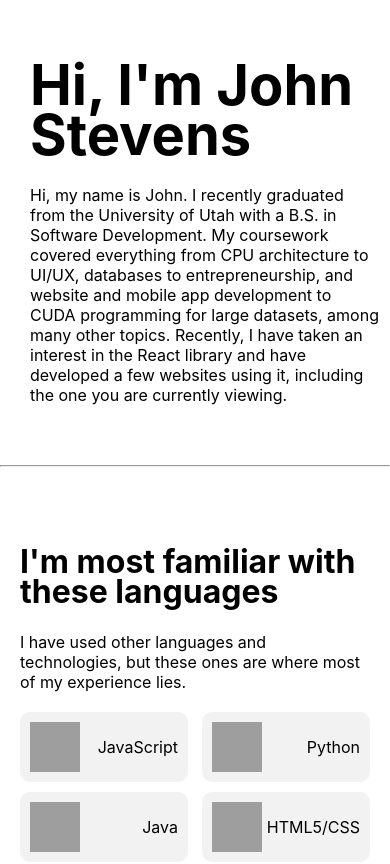
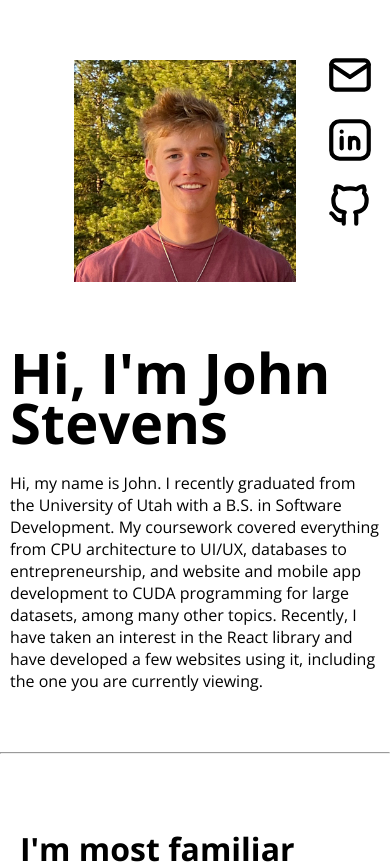
Before and after one commit to johnstevens24/PersonalSite, a React (Create React App) app in the folder personal-site/: page /about in a window 390 px wide. Shown: the top 864 px of the page. Built offline with nearby package versions, Linux system fonts and the light colour scheme; grey boxes are pictures that could not be loaded.

Commit message:
added a photo, changed the font, and added mouse tracking on the carousel desktop version

```diff
--- a/personal-site/public/index.html
+++ b/personal-site/public/index.html
@@ -24,6 +24,7 @@
       work correctly both with client-side routing and a non-root public URL.
       Learn how to configure a non-root public URL by running `npm run build`.
     -->
+    <link href="https://fonts.googleapis.com/css2?family=Open+Sans:wght@400;600;700&display=swap" rel="stylesheet">
     <title>John</title>
   </head>
   <body>
--- a/personal-site/src/components/pages/Home/HomePage.js
+++ b/personal-site/src/components/pages/Home/HomePage.js
@@ -3,15 +3,14 @@ import { useState, useEffect } from 'react'
 import { IconMail } from '@tabler/icons-react';
 import { IconBrandLinkedin } from '@tabler/icons-react';
 import { IconBrandGithub } from '@tabler/icons-react';
-import { Carousel } from 'react-responsive-carousel';
-import 'react-responsive-carousel/lib/styles/carousel.min.css'; // Import carousel styles
-import 'react-alice-carousel/lib/alice-carousel.css';
+// import { Carousel } from 'react-responsive-carousel';
+// import 'react-responsive-carousel/lib/styles/carousel.min.css'; // Import carousel styles
 
 import "./HomePageStyles.css"
 import AliceCarousel from 'react-alice-carousel';
+import 'react-alice-carousel/lib/alice-carousel.css';
 
 const HomePage = () => {
-    const [autoPlay, setAutoPlay] = useState(true);
     const [windowWidth, setWindowWidth] = useState(window.innerWidth)
     const languages = [
         {name:"JavaScript", icon:["https://cdn.jsdelivr.net/gh/devicons/devicon@latest/icons/javascript/javascript-original.svg"]},
@@ -72,6 +71,30 @@ const HomePage = () => {
         2900: { items: projects.length, itemsFit:'contain' } // This ensures all projects are shown at once on wider screens
     };
 
+    const projectSlides = projects.map((project, index) => (
+        <div key={index} className='projectSlide'>
+            <div className='projectSlideInfo'>
+                <h2>{project.title}</h2>
+                <p>Type: {project.type}</p>
+                <p>Tech Stack: {project.type}</p>
+                <br/>
+                <p>{project.info}</p>
+                <div style={{flex:1}}/>
+                <a href={project.link} target="_blank" rel="noopener noreferrer">View on GitHub</a>
+            </div>
+            <div className='projectSlideImages'>
+                <AliceCarousel autoPlay={true} disableButtonsControls={true} animationDuration={1000} infinite={true} autoPlayInterval={5000}>
+                    {project.images.map((image, index) => (
+                        <div key={index} style={{ display: 'flex', justifyContent: 'center', alignItems: 'center', height: '100%' }}>
+                            <img src={image} style={{maxWidth:'100%', maxHeight:'300px', border:'1px solid lightgrey'}}/>
+                        </div>
+
+                    ))}
+                </AliceCarousel>
+            </div>
+        </div>
+    ))
+
     //this is necessary for the mobile version because for some reason the CSS for the AliceCarousel doesn't work when I simply use width:'100%' (or any variation of something similar)
     useEffect(() => {
         const handleResize = () => {
@@ -107,8 +130,8 @@ const HomePage = () => {
 
                 {/* Bio container */}
                 <div className='bioContainer'>
-                    <div className='handDiv'>
-                        <img src={require('../../../assets/images/hand.png')} className="hand"/>
+                    <div className='profPicDiv'>
+                        <img src={require('../../../assets/images/Me/John_700x700.png')} className="profPic"/>
                     </div>
                     <div className="bioDiv">
                         {bioStuff}
@@ -171,44 +194,20 @@ const HomePage = () => {
 
             </div>
 
-            <div className='carouselDiv' onMouseEnter={() => {console.log("entering"); setAutoPlay(false)}} onMouseLeave={() => {setAutoPlay(true)}}>
+            <div className='carouselDiv'>
                 <AliceCarousel
+                     mouseTracking
                     animationEasingFunction='linear'
-                    autoPlay={autoPlay}
+                    autoPlay={true}
                     infinite={true}
                     animationDuration={18000}
                     responsive={responsive}
-                    autoPlayInterval={50} // Set to 0 for continuous scrolling
+                    // autoPlayInterval={50} // Set to 0 for continuous scrolling
                     disableButtonsControls={true} // Hide next/prev buttons
                     disableDotsControls={true} // Hide dots navigation
                     autoPlayStrategy='default'
-                    >
-                    {
-                        projects.map((project, index) => (
-                            <div key={index} className='projectSlide'>
-                                <div className='projectSlideInfo'>
-                                    <h2>{project.title}</h2>
-                                    <p>Type: {project.type}</p>
-                                    <p>Tech Stack: {project.type}</p>
-                                    <br/>
-                                    <p>{project.info}</p>
-                                    <div style={{flex:1}}/>
-                                    <a href={project.link} target="_blank" rel="noopener noreferrer">View on GitHub</a>
-                                </div>
-                                <div className='projectSlideImages'>
-                                    <AliceCarousel autoPlay={true} disableButtonsControls={true} animationDuration={1000} infinite={true} autoPlayInterval={5000}>
-                                        {project.images.map((image, index) => (
-                                            <div key={index} style={{ display: 'flex', justifyContent: 'center', alignItems: 'center', height: '100%' }}>
-                                                <img src={image} style={{maxWidth:'100%', maxHeight:'300px', border:'1px solid lightgrey'}}/>
-                                            </div>
-
-                                        ))}
-                                    </AliceCarousel>
-                                </div>
-                            </div>
-                        ))
-                    }
-                </AliceCarousel>
+                    items={projectSlides}
+                    />
             </div>
 
         </div>
--- a/personal-site/src/components/pages/Home/HomePageStyles.css
+++ b/personal-site/src/components/pages/Home/HomePageStyles.css
@@ -106,18 +106,19 @@
     display: flex;
     flex-direction: row;
     align-items: center;
-    padding:20px;
+    padding:40px;
     padding-top: 80px;
-    padding-bottom: 80px;
+    /* padding-bottom: 80px; */
+    /* background-color: aqua; */
 }
 
-.handDiv {
-    width: 20%;
+.profPicDiv {
+    width: 25%;
     aspect-ratio: 1;
     margin-right: 20px;
 }
 
-.hand {
+.profPic {
     max-width: 100%;
     max-height: 100%;
     /* width: auto; */
@@ -172,6 +173,10 @@ h2 {
     padding-right: 15%;
     padding-left: 15%;
 }
+
+/* .languageItem:hover {
+    border: 2px solid #d2d2d2
+} */
 
 .projectsContainer {
     height: 150;
@@ -244,26 +249,24 @@ h2 {
     }
 
     .contactDiv {
-        width:0px;
-        height:0px;
-        overflow: hidden;
-    }
-
-    .hand {
-        width: 0;
-        height: 0;
-        overflow: hidden;
-    }
-
-    .handDiv {
-        width: 0;
-        height: 0;
+        position:absolute;
+        width:50px;
+        height:180px;
+        top:50px;
+        right:15px;
+        z-index: 10;
     }
 
     .bioContainer {
         padding:10px;
         padding-top: 60px;
         padding-bottom: 60px;
+        flex-direction: column;
+    }
+
+    .profPicDiv  {
+        width:60%;
+        margin-bottom: 60px;
     }
 
     .bioDiv {
--- a/personal-site/src/index.css
+++ b/personal-site/src/index.css
@@ -8,9 +8,10 @@
 
 body {
   margin: 0;
-  font-family: -apple-system, BlinkMacSystemFont, 'Segoe UI', 'Roboto', 'Oxygen',
+  /* font-family: -apple-system, BlinkMacSystemFont, 'Segoe UI', 'Roboto', 'Oxygen',
     'Ubuntu', 'Cantarell', 'Fira Sans', 'Droid Sans', 'Helvetica Neue',
-    sans-serif;
+    sans-serif; */
+  font-family: 'Open Sans', sans-serif;
   -webkit-font-smoothing: antialiased;
   -moz-osx-font-smoothing: grayscale;
 }
```
Also changed, not shown: personal-site/src/assets/images/Me/John_700x700.png (added).
